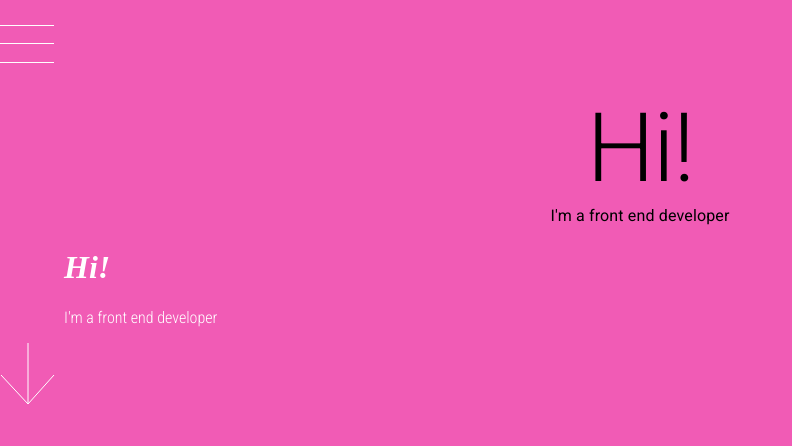
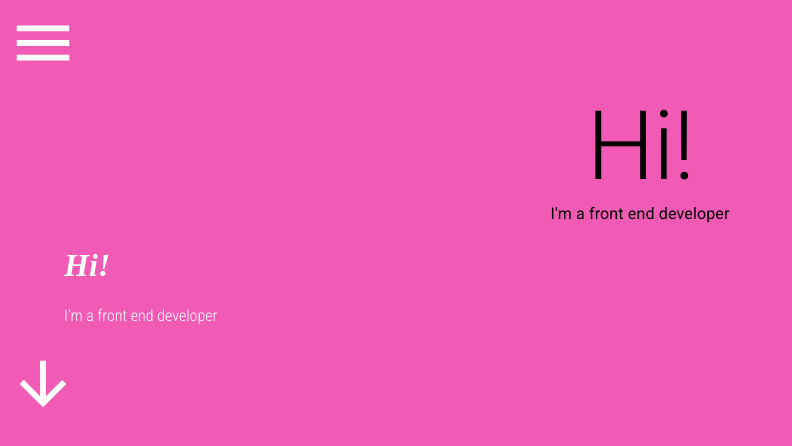
Before and after one commit to jimdiew/portfolio2022, a React (Create React App) app in the folder portfolio22/: page / in a window 1280 px wide. Shown: the top 446 px of the page, without its empty margins (0-792 px from the left). Built offline with nearby package versions, Linux system fonts and the light colour scheme; a web font is replaced by a local one.

Commit message:
change svg to icon

```diff
--- a/portfolio22/src/components/Footer.js
+++ b/portfolio22/src/components/Footer.js
@@ -1,10 +1,11 @@
+import { SvgIcon } from "@mui/material";
 import React from "react";
-import arrowDown from "../assets/statics/arrow-down.svg";
+import ArrowDownwardIcon from "@mui/icons-material/ArrowDownward";
 
 export default function Footer() {
   return (
     <div>
-      <img src={arrowDown} alt="arrow down" />
+      <ArrowDownwardIcon sx={{ fontSize: 70, m: 1 }} />
     </div>
   );
 }
--- a/portfolio22/src/components/Header.js
+++ b/portfolio22/src/components/Header.js
@@ -1,13 +1,12 @@
 import React from "react";
 
 import { useState } from "react";
-import menu from "../assets/statics/menu.svg";
+import MenuIcon from "@mui/icons-material/Menu";
 
 export default function Header() {
-  const [isOpen, setOpen] = useState(false);
   return (
     <div>
-      <img src={menu} alt="" className="menu-icon" />
+      <MenuIcon sx={{ fontSize: 70, m: 1 }} />
     </div>
   );
 }
```
